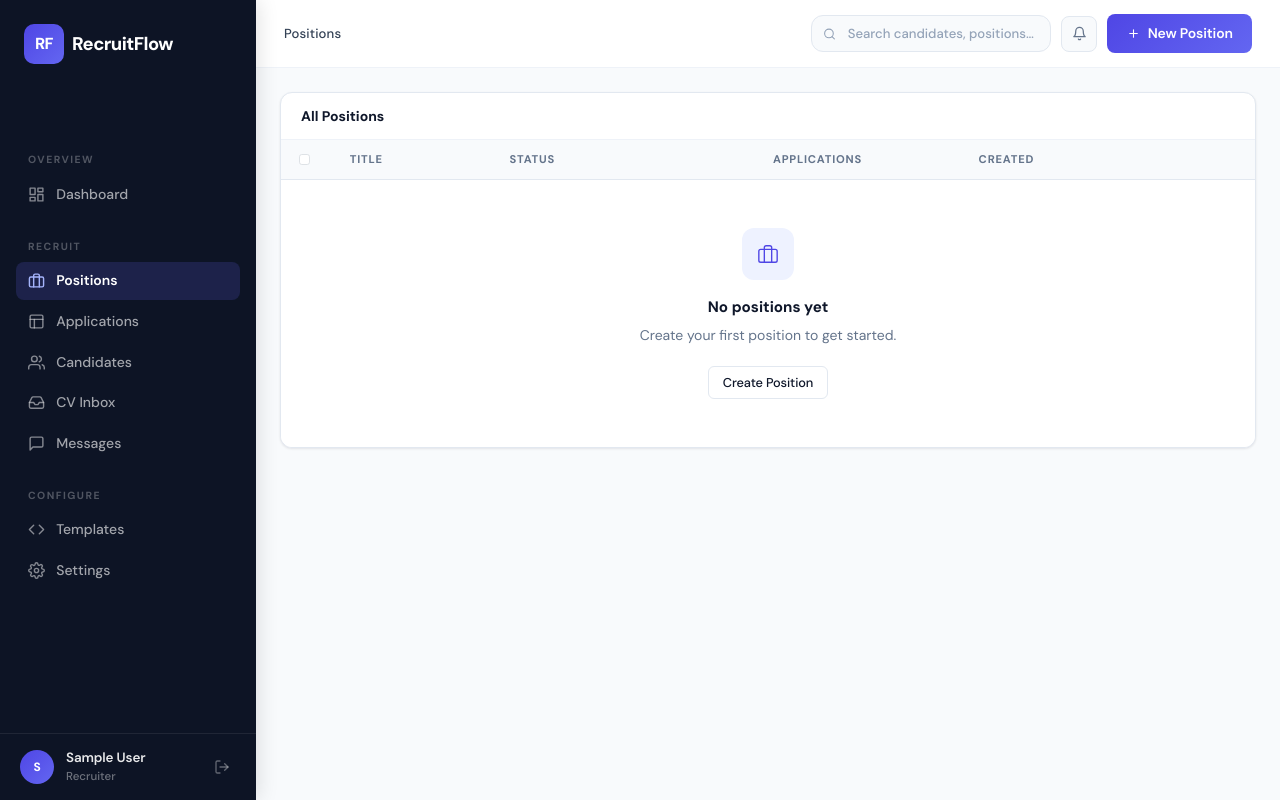
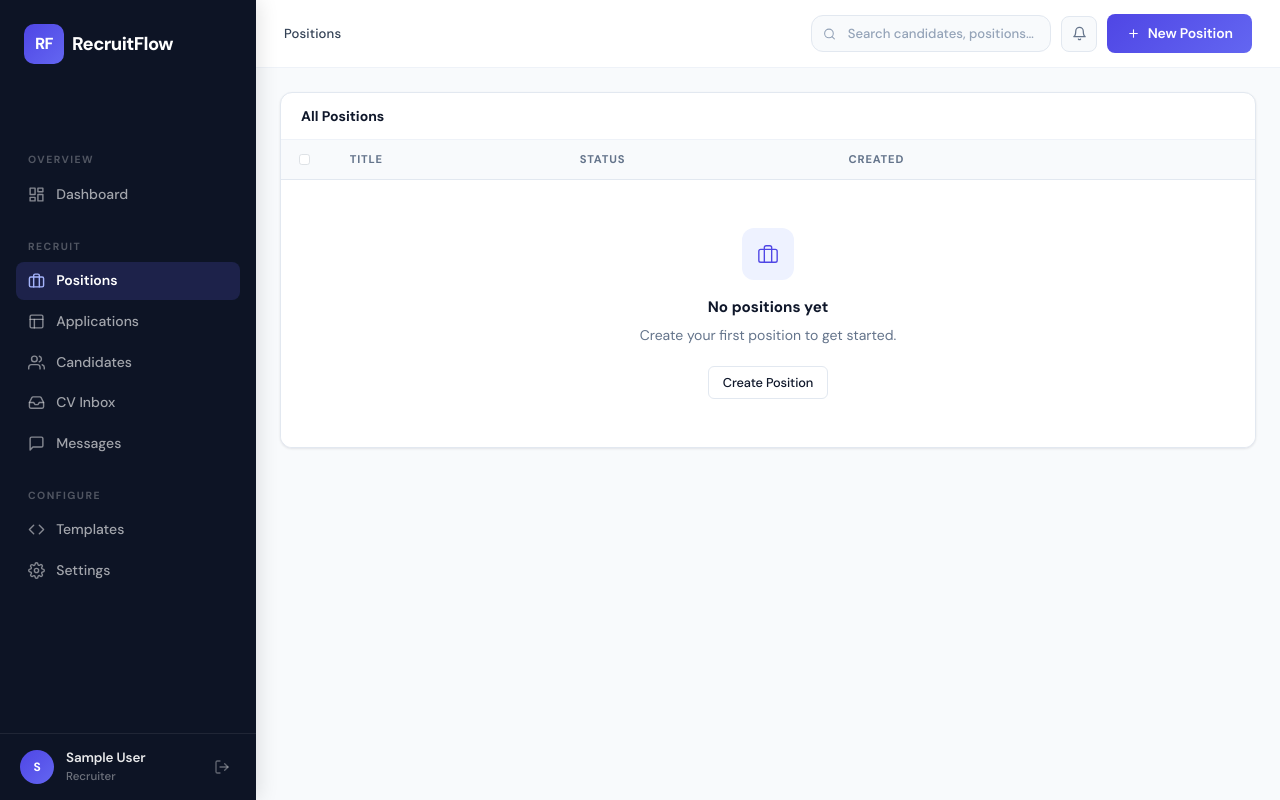
Before and after one commit to alexandruradulescu-neurony/probable-octo-invention, a Django app: page /positions/ in a window 1280 px wide. Run offline with Django 5.2, Linux system fonts and the light colour scheme; the visitor is signed in with stand-in values (Sample User, id 1); data that the repository does not hold is empty.

Commit message:
Positions list: row click goes to edit, applications count badge near title, remove Edit button
Made-with: Cursor

```diff
--- a/templates/positions/position_list.html
+++ b/templates/positions/position_list.html
@@ -40,19 +40,21 @@
           </th>
           <th>Title</th>
           <th>Status</th>
-          <th class="text-center">Applications</th>
           <th>Created</th>
           <th></th>
         </tr>
       </thead>
       <tbody>
         {% for pos in positions %}
-        <tr data-href="{% url 'applications:list' %}?position={{ pos.pk }}">
+        <tr data-href="{% url 'positions:edit' pos.pk %}">
           <td style="padding-left:1.1rem;" class="no-row-click">
             <input type="checkbox" class="form-check-input row-check" name="position_ids" value="{{ pos.pk }}">
           </td>
           <td>
-            <div class="fw-medium">{{ pos.title }}</div>
+            <div class="d-flex align-items-center gap-2">
+              <div class="fw-medium">{{ pos.title }}</div>
+              <a href="{% url 'applications:list' %}?position={{ pos.pk }}" class="badge badge-neutral tabular-nums no-row-click" style="text-decoration:none;">{{ pos.open_applications_count }}</a>
+            </div>
           </td>
           <td>
             {% if pos.status == "open" %}
@@ -63,18 +65,12 @@
               <div class="badge status-rejected"><span class="badge-dot"></span> Closed</div>
             {% endif %}
           </td>
-          <td class="text-center">
-            <span class="badge badge-neutral tabular-nums">{{ pos.open_applications_count }}</span>
-          </td>
           <td class="text-xs text-muted-custom">{{ pos.created_at|date:"M j, Y" }}</td>
-          <td class="text-end no-row-click" style="white-space: nowrap;">
-            <a href="{% url 'applications:list' %}?position={{ pos.pk }}" class="btn btn-secondary btn-sm">Applications</a>
-            <a href="{% url 'positions:edit' pos.pk %}" class="btn btn-secondary btn-sm ms-1">Edit</a>
-          </td>
+          <td></td>
         </tr>
         {% empty %}
         <tr>
-          <td colspan="6" class="text-center py-5">
+          <td colspan="5" class="text-center py-5">
             <div class="empty-state-icon mx-auto mb-3">
               <svg width="22" height="22" fill="none" stroke="currentColor" stroke-width="1.5" stroke-linecap="round" stroke-linejoin="round" viewBox="0 0 24 24"><rect x="2" y="7" width="20" height="14" rx="2" ry="2"></rect><path d="M16 21V5a2 2 0 0 0-2-2h-4a2 2 0 0 0-2 2v16"></path></svg>
             </div>
```
